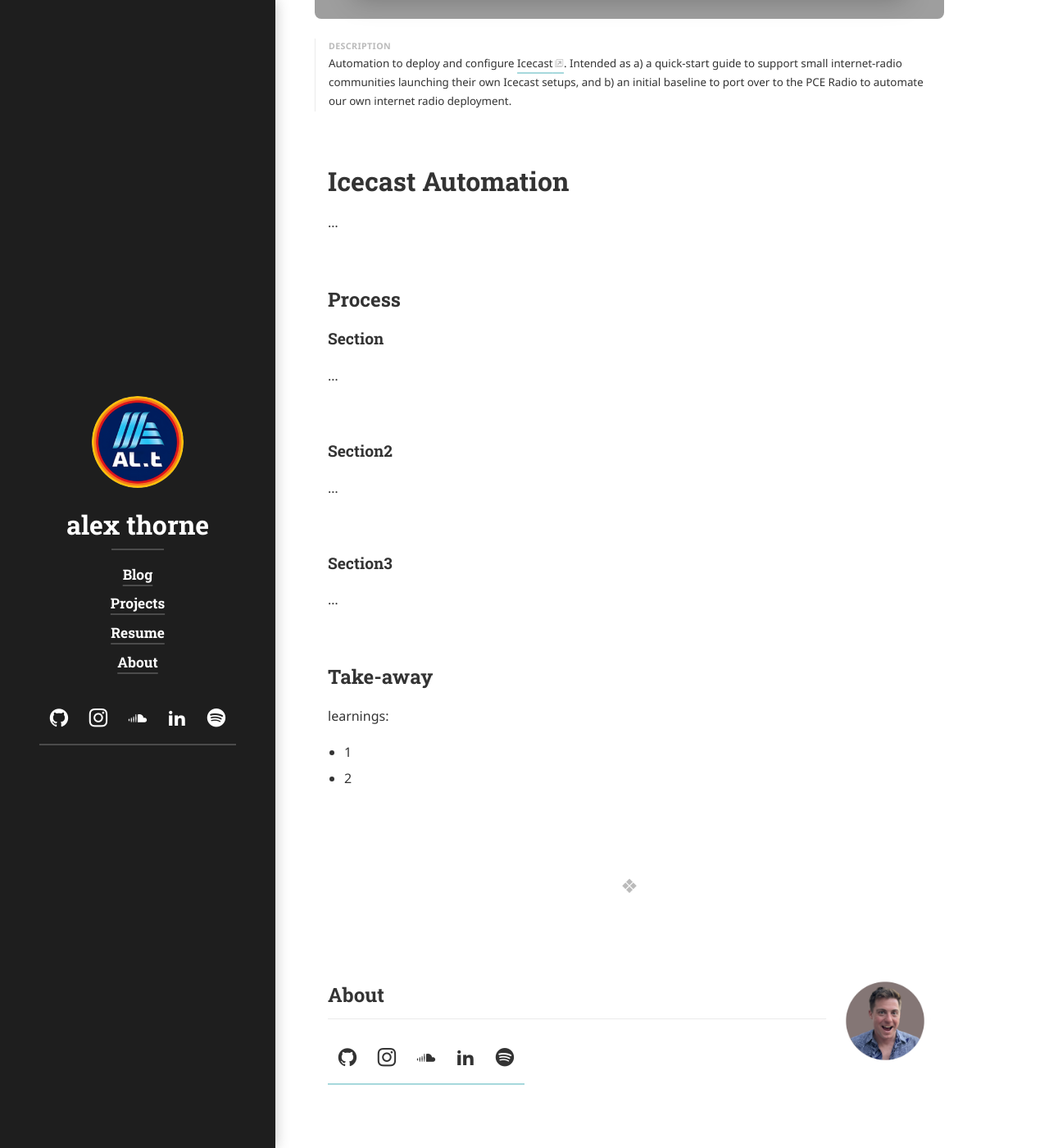
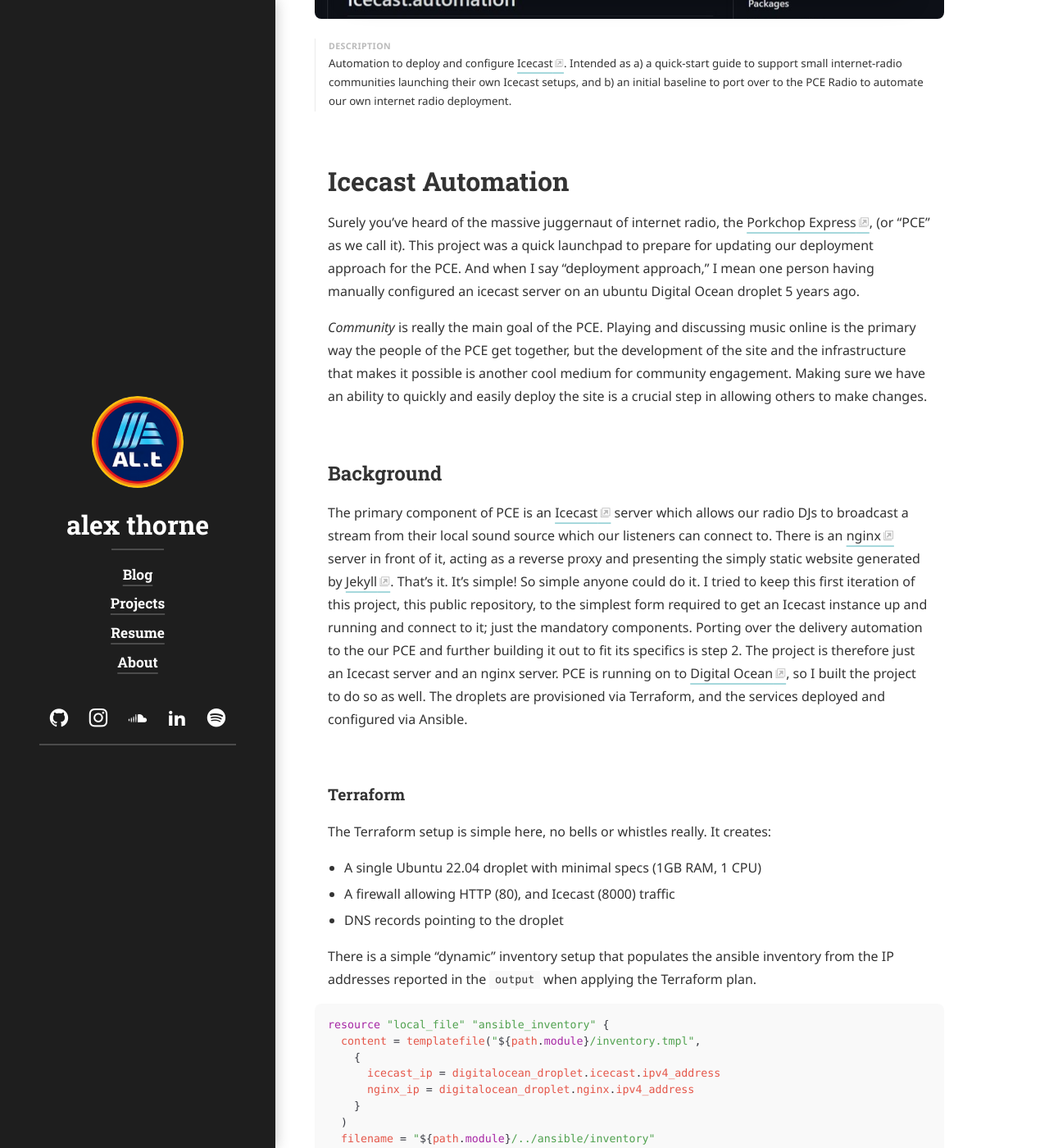
Before and after one commit to alex-thorne/blog, a Jekyll site: the page built from _projects/icecast-automation.md, in a window 1280 px wide and 1400 px high, scrolled down 631 px. Shown: the whole window at 82% size. Built offline with Jekyll 4.4.1, drawn with Linux system fonts in a browser that asks for light colours; cached includes are drawn as plain includes; nearby versions of some CDN libraries; some web fonts are replaced; library files that are not in the unit come from our copies; some of the changed text lies outside the part shown.

Commit message:
icecast-automation blog post

````diff
--- a/_projects/icecast-automation.md
+++ b/_projects/icecast-automation.md
@@ -10,11 +10,11 @@ accent_color: '#4fb1ba'
 #   background: '#ffffff'
 #   theme_color: '#ffffff'
 image:
-  path: /assets/img/projects/icecastauto-repo.png
+  path: /assets/img/projects/icecastrepo.jpg
   srcset:
-    1920w: /assets/img/projects/icecastauto-repo.png
-    960w:  /assets/img/projects/icecastauto-repo@0,5x.png
-    480w:  /assets/img/projects/icecastauto-repo@0,25x.png
+    1920w: /assets/img/projects/icecastrepo.jpg
+    960w:  /assets/img/projects/icecastrepo@0,5x.jpg
+    480w:  /assets/img/projects/icecastrepo@0,25x.jpg
 links:
   - title: GitHub Link
     url: https://github.com/alex-thorne/icecast.automation
@@ -23,26 +23,106 @@ sitemap: false
 
 # Icecast Automation
 
-...
+Surely you've heard of the massive juggernaut of internet radio, the [Porkchop Express](http://porkchopexpress.live/), (or "PCE" as we call it). This project was a quick launchpad to prepare for updating our deployment approach for the PCE. And when I say "deployment approach," I mean one person having manually configured an icecast server on an ubuntu Digital Ocean droplet 5 years ago.
 
-## Process
+_Community_ is really the main goal of the PCE. Playing and discussing music online is the primary way the people of the PCE get together, but the development of the site and the infrastructure that makes it possible is another cool medium for community engagement. Making sure we have an ability to quickly and easily deploy the site is a crucial step in allowing others to make changes.
 
-### Section
+## Background
 
-...
+The primary component of PCE is an [Icecast](https://icecast.org/) server which allows our radio DJs to broadcast a stream from their local sound source which our listeners can connect to. There is an [nginx](https://nginx.org/en/) server in front of it, acting as a reverse proxy and presenting the simply static website generated by [Jekyll](https://jekyllrb.com/). That's it. It's simple! So simple anyone could do it. I tried to keep this first iteration of this project, this public repository, to the simplest form required to get an Icecast instance up and running and connect to it; just the mandatory components. Porting over the delivery automation to the our PCE and further building it out to fit its specifics is step 2. The project is therefore just an Icecast server and an nginx server. PCE is running on to [Digital Ocean](https://www.digitalocean.com/0), so I built the project to do so as well. The droplets are provisioned via Terraform, and the services deployed and configured via Ansible.
 
-### Section2
+### Terraform
 
-...
+The Terraform setup is simple here, no bells or whistles really. It creates:
 
-### Section3
+- A single Ubuntu 22.04 droplet with minimal specs (1GB RAM, 1 CPU)
+- A firewall allowing HTTP (80), and Icecast (8000) traffic
+- DNS records pointing to the droplet
 
-...
+There is a simple "dynamic" inventory setup that populates the ansible inventory from the IP addresses reported in the `output` when applying the Terraform plan.
 
+```terraform
+resource "local_file" "ansible_inventory" {
+  content = templatefile("${path.module}/inventory.tmpl",
+    {
+      icecast_ip = digitalocean_droplet.icecast.ipv4_address
+      nginx_ip = digitalocean_droplet.nginx.ipv4_address
+    }
+  )
+  filename = "${path.module}/../ansible/inventory"
+}
+```
 
-## Take-away
+### Ansible
 
-learnings:
+The Ansible playbook handles the installation and configuration of icecast2 on one droplet, and nginx on a second.
 
-- 1
-- 2
+The icecast2 setup includes some slightly interesting jinja templating which allows for multiple listening sockets, mountpoints to be configured via a `vars` file in the role path:
+
+{% raw %}
+```jinja
+{% for listen_socket in icecast_listen_sockets %}
+  <listen-socket>
+  {% for key, value in listen_socket.items() %}
+    {% if key in ['port', 'bind-address', 'ssl', 'shoutcast-mount', 'shoutcast-compat'] %}
+    <{{ key }}>{{ value }}</{{ key }}>
+    {% endif %}
+  {% endfor %}
+  </listen-socket>
+{% endfor %}
+
+{% if icecast_http_headers is defined %}
+  <http-headers>
+  {% for http_header in icecast_http_headers %}
+    <header name="{{ http_header['name'] }}" value="{{ http_header['value'] }}"{% if http_header['status'] is defined %} status="{{ http_header['status'] }}" {% endif %} />
+  {% endfor %}
+  </http-headers>
+{% endif %}
+
+{% if icecast_mounts is defined %}
+  {% for mount in icecast_mounts %}
+  <mount type="{{ mount['type'] | default('normal') }}">
+    {% for key, value in mount.items() %}
+      {% if key in ['mount-name', 'username', 'password', 'max-listeners', 'dump-file', 'intro',
+        'fallback-mount', 'fallback-override', 'fallback-when-full', 'charset',
+        'public', 'stream-name', 'stream-description', 'stream-url', 'genre',
+        'bitrate', 'subtype', 'hidden', 'burst-size',
+        'mp3-metadata-interval', 'authentication', 'http-headers', 'on-connect',
+        'on-disconnect'] %}
+    <{{ key }}>{{ value }}</{{ key }}>
+      {% endif %}
+    {% endfor %}
+  </mount>
+  {% endfor %}
+{% endif %}
+```
+{% endraw %}
+
+The Nginx reverse proxy is also pretty straightforward, with some of its own templating to add the addresses from the populated Ansible inventory:
+
+{% raw %}
+```jinja
+# Main stream location
+location /live {
+    proxy_pass http://{{ hostvars['icecast'].ansible_host }}:8000/live;
+    add_header Cache-Control no-cache;
+    # Debug headers
+    add_header X-Debug-Target "{{ hostvars['icecast'].ansible_host }}:8000/live" always;
+    add_header X-Debug-Host $host always;
+
+```
+{% endraw %}
+
+It also configures a very basic landing page to allow some basic debugging:
+
+<picture>
+  <source srcset="/assets/img/projects/icecastauto-simplefrontend@12.5.png" media="(max-width: 240px)">
+  <source srcset="/assets/img/projects/icecastauto-simplefrontend@25.png" media="(max-width: 480px)">
+  <source srcset="/assets/img/projects/icecastauto-simplefrontend@50.png" media="(max-width: 960px)">
+  <source srcset="/assets/img/projects/icecastauto-simplefrontend.png" media="(max-width: 1920px)">
+  <img src="/assets/img/projects/icecastauto-simplefrontend.png" alt="simple 'front end'">
+</picture>
+
+### Project Details
+- Date started: 01-02-2025
+- GitHub: [icecast.automation](https://github.com/alex-thorne/icecast.automation)
--- a/scripts/imageresize.py
+++ b/scripts/imageresize.py
@@ -14,9 +14,9 @@ def resize_image(filename):
 
     # Define the resize percentages and the new filenames
     sizes = {
-        '@0,5': 50,
-        '@0,25': 25,
-        '@0,125': 12.5
+        '@0,5x': 50,
+        '@0,25x': 25,
+        '@0,125x': 12.5
     }
 
     # List to store the output information
````
Also changed, not shown: assets/img/projects/icecastauto-repo.png (deleted), assets/img/projects/icecastauto-repo@0,125.png (deleted), assets/img/projects/icecastauto-repo@0,25.png (deleted), assets/img/projects/icecastauto-repo@0,5.png (deleted), assets/img/projects/icecastrepo.jpg (added), assets/img/projects/icecastrepo@0,125x.jpg (added), assets/img/projects/icecastrepo@0,25x.jpg (added), assets/img/projects/icecastrepo@0,5x.jpg (added).
